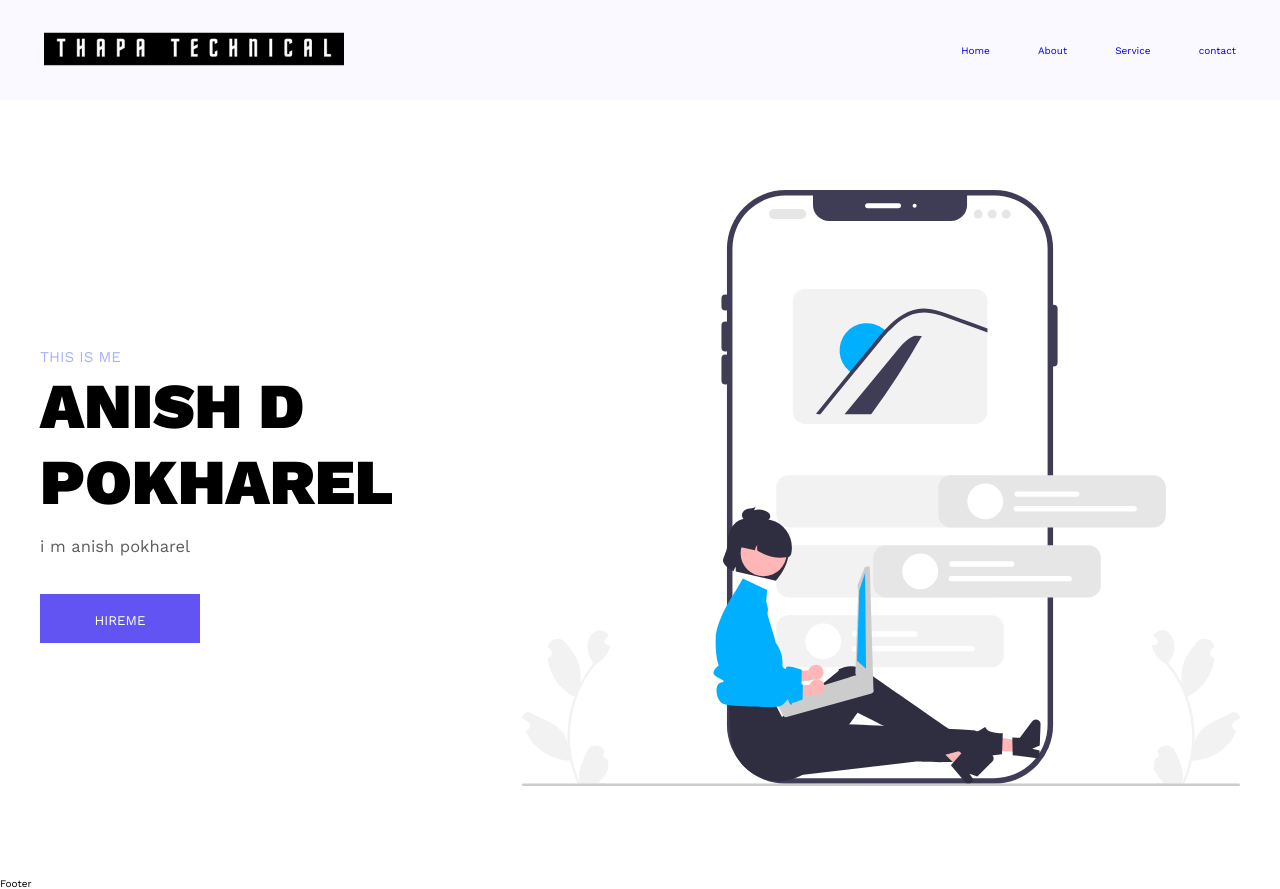
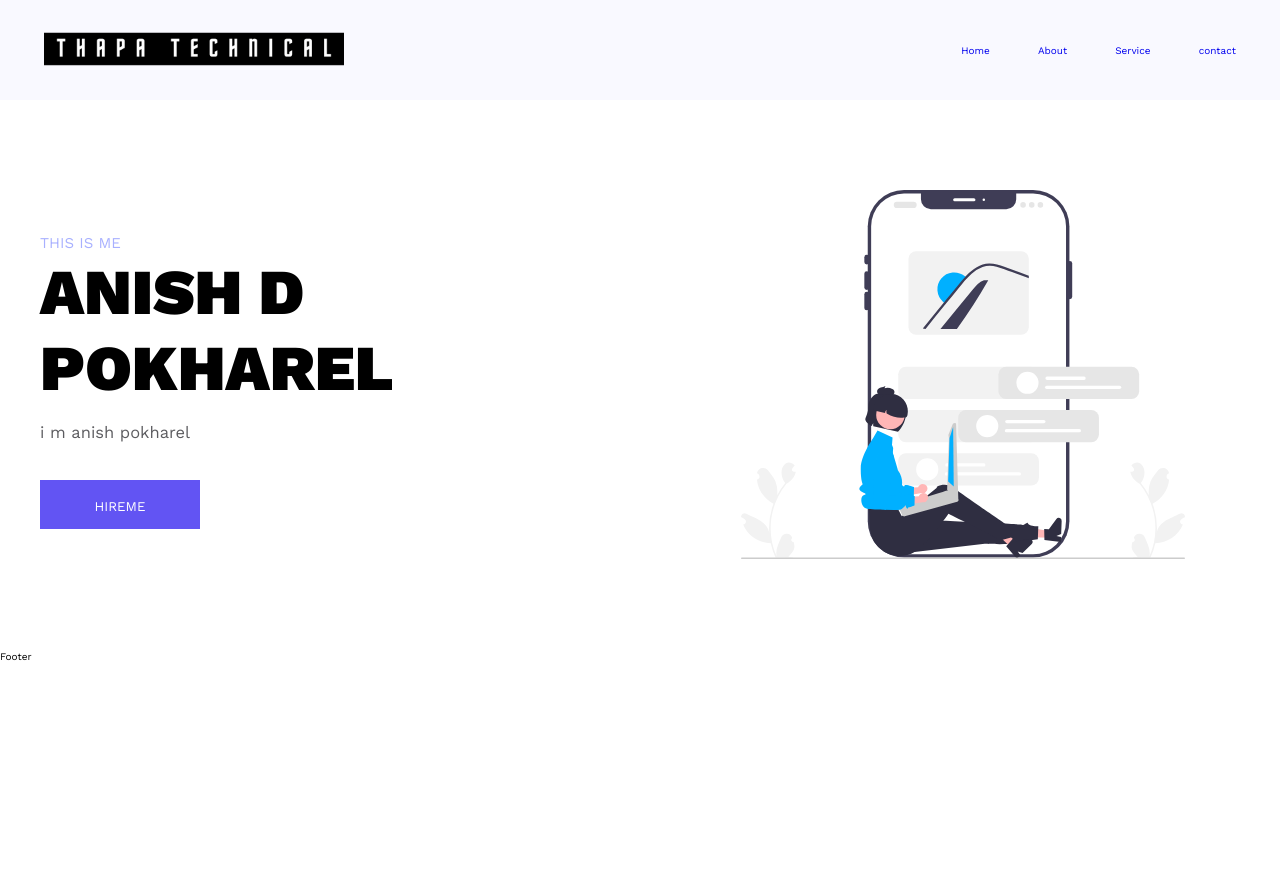
Before and after one commit to anish-pokharel/newwebsite, a React (Vite) app: page / in a window 1280 px wide. After the commit the page ends 800 px from the top, so only its background shows below. Built offline with nearby package versions, Linux system fonts and the light colour scheme.

Commit message:
hero section complete

```diff
--- a/src/components/HeroSection.jsx
+++ b/src/components/HeroSection.jsx
@@ -18,7 +18,11 @@ const HeroSection = () => {
         </div>
         <div className="section-hero-image">
           <picture>
-            <img src="./images/hero.svg" alt="" />
+            <img
+              src="./images/hero.svg"
+              alt="hero image"
+              className="hero-img "
+            />
           </picture>
         </div>
       </div>
```
